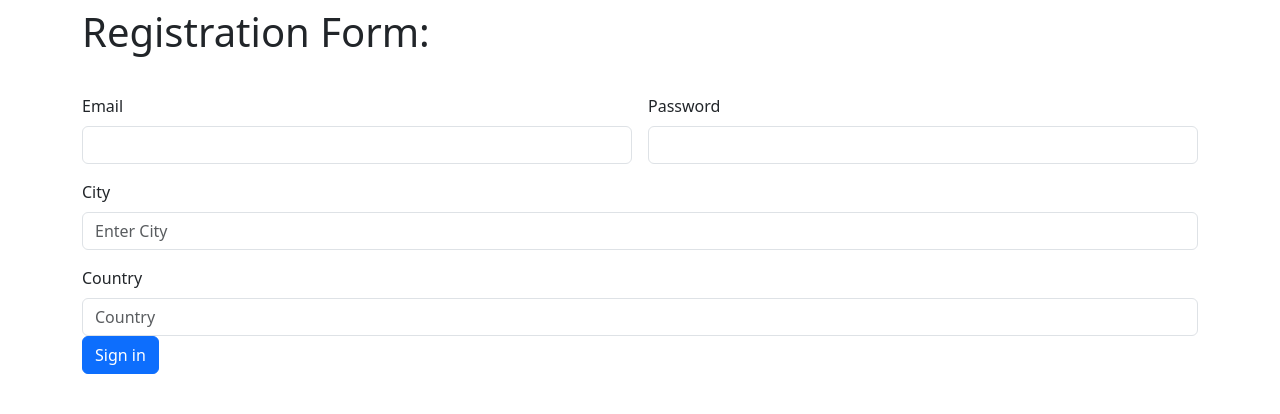
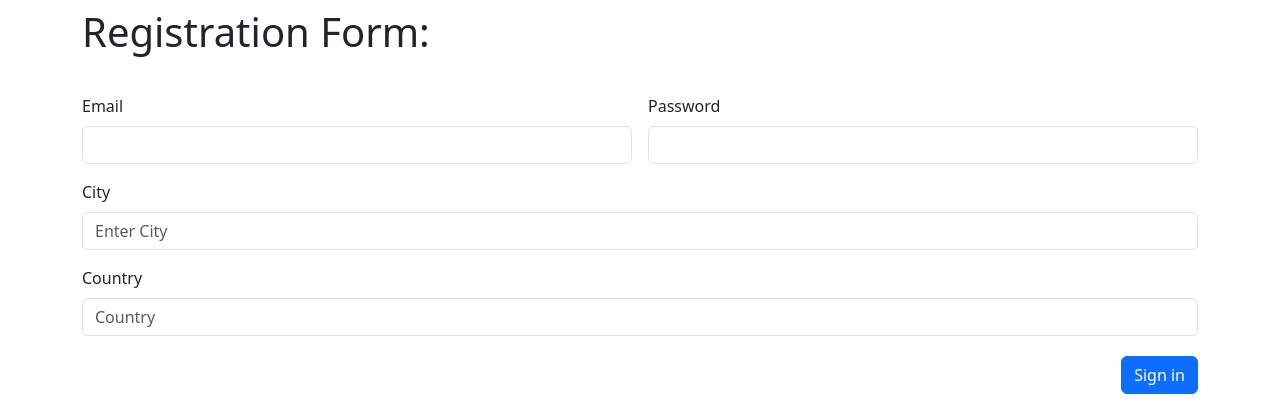
Before and after one commit to rabiayousuf187/JS-SMIT-JS-1-InClassPractical-Task, a plain HTML site: page index.html in a window 1280 px wide. Shown: the part 1038-1452 px from the top of the page. Before the commit the page ends 1412 px from the top, so only its background shows below. Drawn offline with nearby package versions, Linux system fonts and the light colour scheme.

Commit message:
update css

```diff
--- a/css/style.css
+++ b/css/style.css
@@ -7,8 +7,8 @@
     border: 2px solid blue;
     border-radius: 5px;
 }
-.alert {
-    padding: 20px 0px;
+.alert, #sub-btn, #msg-success {
+    margin: 20px 0px;
 }
 .exit {
     border: none;
--- a/index.html
+++ b/index.html
@@ -119,7 +119,7 @@
             <div id="alert" class="alert alert-danger" role="alert" style="display: none;">
                Some Feild Left Blank!
               </div>
-            <div class="col-12">
+            <div id = "sub-btn"class="col-12" style="text-align: right;">
               <button type="submit" class="btn btn-primary" onClick="submit()">Sign in</button>
             </div>
         </div>
```
